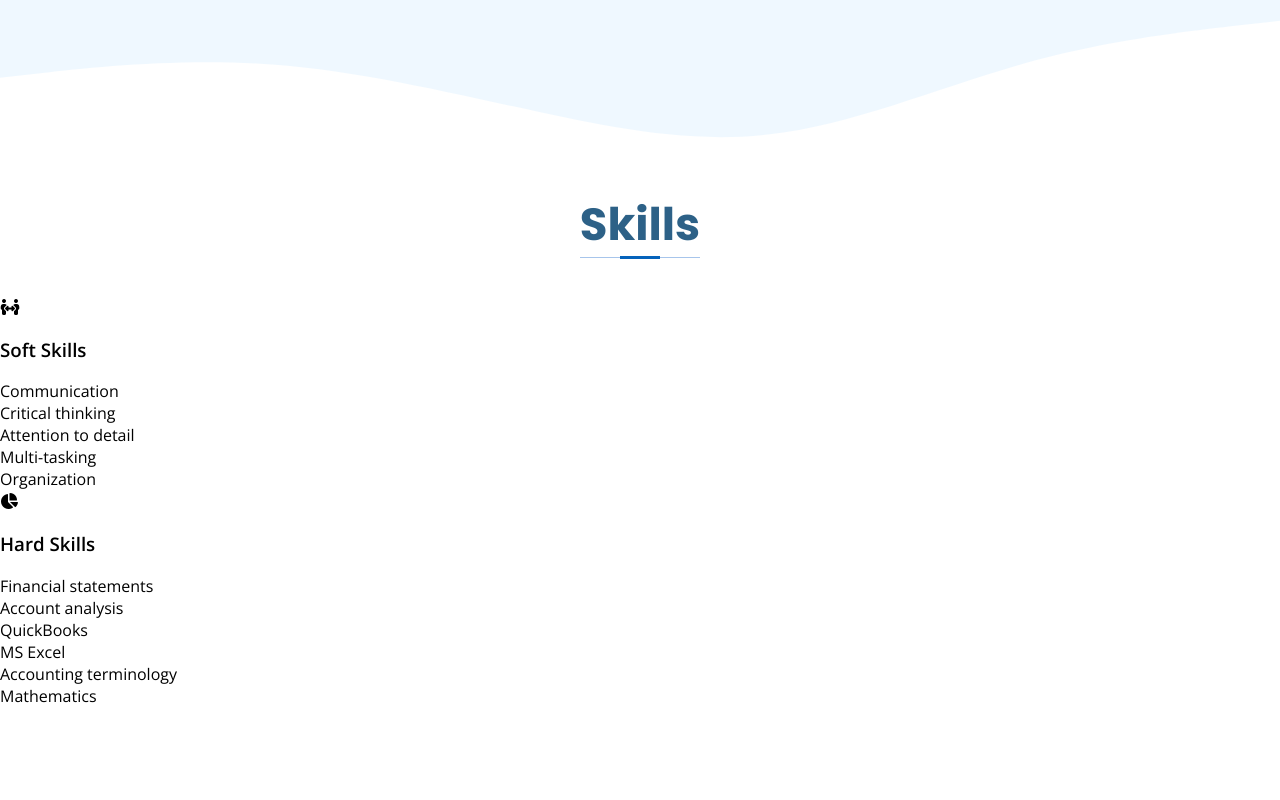
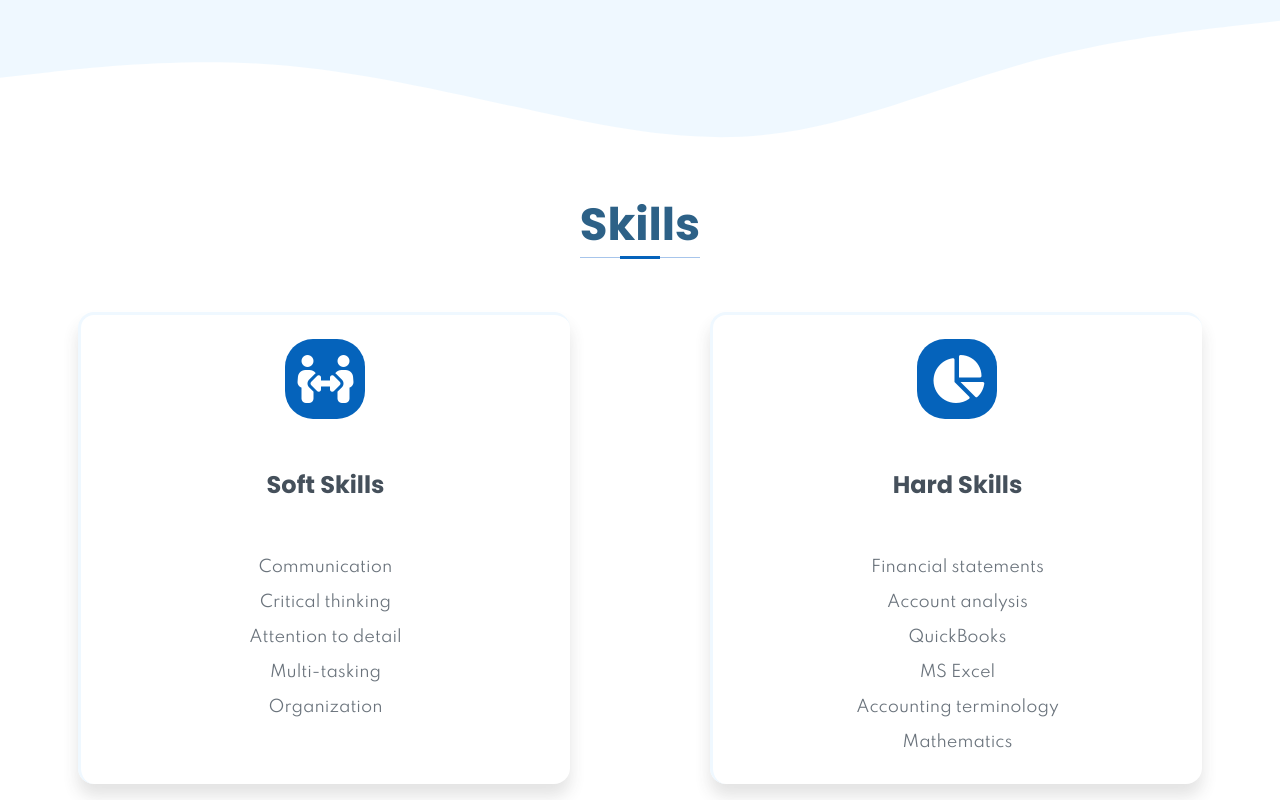
Before and after one commit to aswathysaji/Weibo-folio, a plain HTML site: page index.html in a window 1280 px wide. Shown: the part 3524-4324 px from the top of the page. Before the commit the page ends 4231 px from the top, so only its background shows below. Drawn offline with nearby package versions, Linux system fonts and the light colour scheme.

Commit message:
Update style.css

```diff
--- a/style.css
+++ b/style.css
@@ -209,8 +209,8 @@
 /* education*/
 
 .section-title h1{
-  margin-top: 0;
-  text-align: center;
+    margin-top: 0;
+    text-align: center;
     font-size: 45px;
     font-family: 'Poppins', sans-serif;
     color: #2d6187;
@@ -272,6 +272,72 @@
 .education-content p{
   line-height: 1.5rem;
   color:  #45505b;
+}
+
+/* skill section */
+
+
+.skill{
+  display: grid;
+  grid-gap: 16px;
+  padding: 16px;
+}
+
+@media screen and (min-width:600px){
+  .skill{
+    grid-template-columns: repeat(2,1fr);
+  }
+}
+
+@media screen and (max-width:600px){
+  .skill{
+    grid-template-columns: repeat(1,1fr);
+  }
+  .list label{
+    font-size: 13px;
+  }
+}
+
+.skill .set{
+  display: block;
+  margin: 0 auto;
+  width: 80%;
+  padding: 24px;
+  border-radius: 16px;
+  border-top: 3px solid #eff8ff;
+  border-left: 3px solid #eff8ff;
+  box-shadow: 0px 12px 16px #36363624;
+}
+
+.set span{
+  display: flex;
+  justify-content: center;
+  align-items: center;
+  height: 80px;
+  width: 80px;
+  height: 80px;
+  color: white;
+  font-size: 48px;
+  background-color: #0563bb;
+  margin-inline: auto;
+  border-radius: 35%;
+}
+
+
+.set h3{
+  padding-block: 24px;
+  font-size: 24px;
+  color: #45505b;
+  text-align: center;
+  font-family: 'Poppins', sans-serif;
+}
+
+.set .list{
+  padding-block: 8px;
+  text-align: center;
+  font-family: 'Spartan', sans-serif;
+  color:#45505b ;
+  opacity: 0.8;
 }
 
 @media(min-width:1024px){
```
